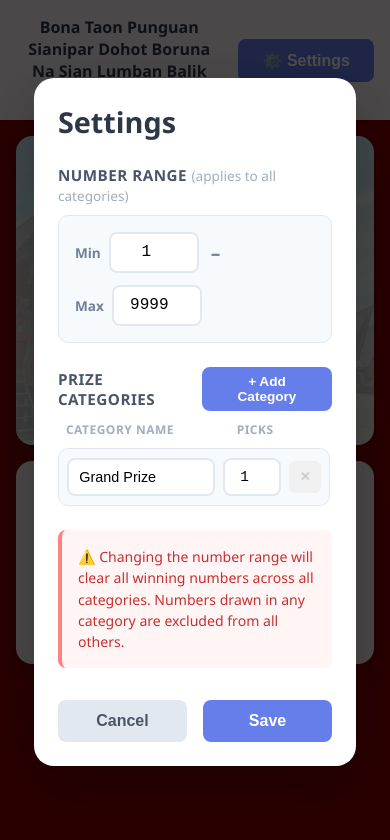
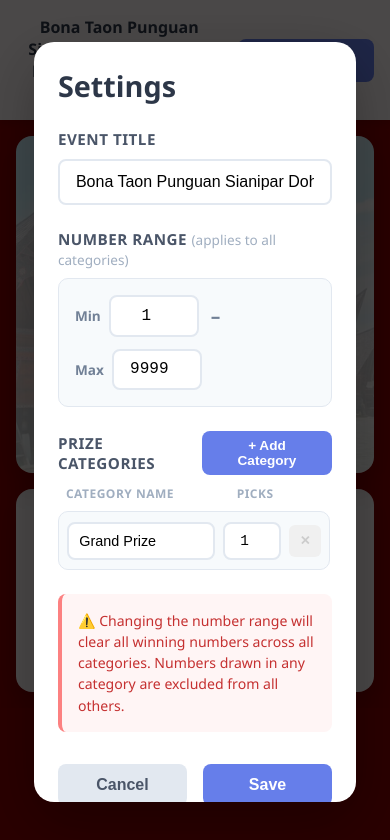
Before and after one commit to kevincsianipar/doorprize-app, a React (Create React App) app: page / in a window 390 px wide. Both pictures are taken after a click on the button "⚙️ Settings". Shown: the top 840 px of the page. Built offline with nearby package versions, Linux system fonts and the light colour scheme.

Commit message:
update overall functionality

```diff
--- a/src/App.css
+++ b/src/App.css
@@ -84,7 +84,7 @@ body {
   background: rgba(255, 255, 255, 0.15);
   border: 2px solid rgba(255, 255, 255, 0.3);
   color: rgba(255, 255, 255, 0.85);
-  padding: 0.5rem 1.25rem;
+  padding: 0.6rem 1.5rem;
   border-radius: 50px;
   font-size: 0.95rem;
   font-weight: 600;
@@ -93,7 +93,7 @@ body {
   white-space: nowrap;
   display: flex;
   align-items: center;
-  gap: 0.5rem;
+  gap: 0.6rem;
 }
 
 .category-tab:hover {
@@ -109,17 +109,18 @@ body {
 }
 
 .category-tab-name {
+  font-size: 1.4rem;
   font-weight: 600;
 }
 
 .category-tab-badge {
   background: rgba(139, 0, 0, 0.15);
   color: rgba(255, 255, 255, 0.9);
-  font-size: 0.75rem;
+  font-size: 0.9rem;
   font-weight: 700;
-  padding: 0.1rem 0.5rem;
+  padding: 0.15rem 0.6rem;
   border-radius: 50px;
-  min-width: 1.6rem;
+  min-width: 2rem;
   text-align: center;
 }
 
@@ -171,29 +172,41 @@ body {
   align-items: center;
   justify-content: center;
   box-shadow: 0 10px 30px rgba(0, 0, 0, 0.2);
+  position: relative;
+  overflow: hidden;
 }
 
 .active-category-header {
-  margin-bottom: 1rem;
+  margin-bottom: 2rem;
 }
 
 .active-category-label {
-  font-size: 1.7rem;
-  font-weight: 700;
-  color: #ffffff;
-  text-transform: uppercase;
-  letter-spacing: 2px;
-  padding: 0.55rem 1.75rem;
+  display: inline-flex;
+  flex-direction: column;
+  align-items: center;
+  gap: 0.3rem;
+  padding: 0.7rem 2rem;
   background: #4a0000;
-  border-radius: 50px;
+  border-radius: 16px;
+  text-align: center;
   text-shadow: 0 1px 3px rgba(0, 0, 0, 0.4);
 }
 
-.active-prize-separator {
-  font-weight: 400;
-  color: #ffffff;
-  opacity: 0.9;
+.active-category-name {
+  color: #fff;
+  font-size: 1.9rem;
+  font-weight: 700;
+  letter-spacing: 2px;
+  line-height: 1.1;
+  text-transform: uppercase;
+}
+
+.active-prize-line {
+  color: rgba(255, 255, 255, 0.88);
+  font-size: 1.8rem;
+  font-weight: 500;
   letter-spacing: 1px;
+  line-height: 1.3;
 }
 
 .slot-machine {
@@ -204,8 +217,8 @@ body {
 }
 
 .digit-slot {
-  width: 135px;
-  height: 185px;
+  width: 155px;
+  height: 210px;
   background: linear-gradient(145deg, #8b0000, #a52a2a);
   border-radius: 14px;
   display: flex;
@@ -241,7 +254,7 @@ body {
 }
 
 .digit {
-  font-size: 7rem;
+  font-size: 8.5rem;
   font-weight: 800;
   color: #ffffff;
   text-shadow: 2px 2px 6px rgba(0, 0, 0, 0.5);
@@ -255,7 +268,17 @@ body {
 
 /* Dramatic (single-pick) mode — lock-in thud when digit stops */
 .digit-slot.locking .digit {
-  animation: lockIn 0.45s cubic-bezier(0.25, 1.4, 0.5, 1) forwards;
+  animation: lockIn 0.55s cubic-bezier(0.2, 1.6, 0.4, 1) forwards;
+}
+
+.digit-slot.locking {
+  animation: slotGlow 0.6s ease-out forwards;
+}
+
+@keyframes slotGlow {
+  0%   { box-shadow: inset 0 4px 8px rgba(0,0,0,0.3), 0 0 0 0 rgba(255,215,0,0); }
+  35%  { box-shadow: inset 0 4px 8px rgba(0,0,0,0.3), 0 0 28px 8px rgba(255,215,0,0.75), 0 0 60px 12px rgba(255,140,0,0.3); }
+  100% { box-shadow: inset 0 4px 8px rgba(0,0,0,0.3), 0 10px 20px rgba(0,0,0,0.35); }
 }
 
 @keyframes spin {
@@ -294,6 +317,62 @@ body {
   100% { transform: scale(1);    filter: blur(0px); }
 }
 
+/* ── Dramatic Flash Overlay ── */
+.dramatic-flash {
+  position: absolute;
+  inset: 0;
+  background: radial-gradient(ellipse at center, rgba(255,215,0,0.45) 0%, rgba(255,140,0,0.15) 60%, transparent 100%);
+  border-radius: 16px;
+  pointer-events: none;
+  z-index: 20;
+  animation: flashFade 0.7s ease-out forwards;
+}
+
+@keyframes flashFade {
+  0%   { opacity: 1; }
+  60%  { opacity: 0.6; }
+  100% { opacity: 0; }
+}
+
+/* ── Fireworks ── */
+.fireworks-overlay {
+  position: absolute;
+  inset: 0;
+  pointer-events: none;
+  overflow: hidden;
+  z-index: 15;
+}
+
+.firework-burst {
+  position: absolute;
+  width: 0;
+  height: 0;
+}
+
+.firework-particle {
+  position: absolute;
+  width: 7px;
+  height: 7px;
+  border-radius: 50%;
+  background: var(--color);
+  opacity: 0;
+  animation: particleFly 1.3s ease-out var(--delay) forwards;
+}
+
+.firework-particle:nth-child(odd) {
+  width: 5px;
+  height: 14px;
+  border-radius: 3px;
+}
+
+@keyframes particleFly {
+  0%   { opacity: 1; transform: rotate(var(--angle)) translateY(0) scale(1); }
+  20%  { opacity: 1; }
+  80%  { opacity: 0.6; }
+  100% { opacity: 0; transform: rotate(var(--angle)) translateY(calc(var(--dist) * -1)) scale(0.3); }
+}
+
+/* ── Action Button ── */
 .action-btn {
   padding: 1.5rem 4rem;
   font-size: 1.5rem;
@@ -509,7 +588,7 @@ body {
 }
 
 .winner-number {
-  font-size: 2.2rem;
+  font-size: 3rem;
   font-weight: 900;
   color: #ffffff;
   font-family: 'Courier New', monospace;
@@ -629,7 +708,7 @@ body {
 }
 
 .modal-large {
-  max-width: 660px;
+  max-width: 900px;
 }
 
 @keyframes slideUp {
@@ -676,6 +755,21 @@ body {
   letter-spacing: 0;
   color: #a0aec0;
   font-size: 0.85rem;
+}
+
+/* Title input */
+.title-input {
+  width: 100%;
+  padding: 0.75rem 1rem;
+  border: 2px solid #e2e8f0;
+  border-radius: 8px;
+  font-size: 1rem;
+  transition: border-color 0.2s ease;
+}
+
+.title-input:focus {
+  outline: none;
+  border-color: #667eea;
 }
 
 /* Global range row */
@@ -968,16 +1062,20 @@ body {
   }
 
   .digit-slot {
-    width: 90px;
-    height: 124px;
+    width: 100px;
+    height: 138px;
   }
 
   .digit {
-    font-size: 4.5rem;
+    font-size: 5.5rem;
   }
 
-  .active-category-label {
+  .active-category-name {
     font-size: 1.3rem;
+  }
+
+  .active-prize-line {
+    font-size: 1.1rem;
   }
 
   .action-btn {
@@ -1001,17 +1099,24 @@ body {
   }
 
   .digit-slot {
-    width: 62px;
-    height: 86px;
+    width: 68px;
+    height: 94px;
   }
 
   .digit {
-    font-size: 3.2rem;
+    font-size: 3.6rem;
+  }
+
+  .active-category-name {
+    font-size: 1.2rem;
+  }
+
+  .active-prize-line {
+    font-size: 0.95rem;
   }
 
   .active-category-label {
-    font-size: 1rem;
-    padding: 0.35rem 1rem;
+    padding: 0.5rem 1.25rem;
   }
 
   .slot-machine {
--- a/src/App.js
+++ b/src/App.js
@@ -4,6 +4,31 @@ import './App.css';
 const STORAGE_KEY = 'doorprize_state';
 
 const generateId = () => Math.random().toString(36).substr(2, 9);
+
+const FIREWORK_COLORS = ['#ffd700', '#ff8c00', '#ff4500', '#ffffff', '#ffec00', '#ff6347'];
+
+function generateFireworks() {
+  const bursts = [];
+  for (let b = 0; b < 4; b++) {
+    const particles = [];
+    const count = 14;
+    for (let p = 0; p < count; p++) {
+      particles.push({
+        angle: `${((360 / count) * p + Math.random() * 15).toFixed(1)}deg`,
+        dist: `${Math.round(60 + Math.random() * 60)}px`,
+        color: FIREWORK_COLORS[Math.floor(Math.random() * FIREWORK_COLORS.length)],
+        delay: `${(Math.random() * 0.3).toFixed(2)}s`,
+      });
+    }
+    bursts.push({
+      id: generateId(),
+      x: `${(15 + Math.random() * 70).toFixed(1)}%`,
+      y: `${(20 + Math.random() * 60).toFixed(1)}%`,
+      particles,
+    });
+  }
+  return bursts;
+}
 
 const createDefaultCategory = () => ({
   id: generateId(),
@@ -21,11 +46,13 @@ function loadState() {
   return null;
 }
 
-function saveState(categories, activeCategoryId, globalMin, globalMax) {
+const DEFAULT_TITLE = 'Bona Taon Punguan Sianipar Dohot Boruna Na Sian Lumban Balik Tahun 2026';
+
+function saveState(categories, activeCategoryId, globalMin, globalMax, appTitle) {
   try {
     localStorage.setItem(
       STORAGE_KEY,
-      JSON.stringify({ categories, activeCategoryId, globalMin, globalMax })
+      JSON.stringify({ categories, activeCategoryId, globalMin, globalMax, appTitle })
     );
   } catch (e) {}
 }
@@ -45,16 +72,17 @@ function App() {
       const activeId = cats.find(c => c.id === saved.activeCategoryId)
         ? saved.activeCategoryId
         : cats[0].id;
-      return { categories: cats, activeCategoryId: activeId, globalMin, globalMax };
+      return { categories: cats, activeCategoryId: activeId, globalMin, globalMax, appTitle: saved.appTitle ?? DEFAULT_TITLE };
     }
     const cat = createDefaultCategory();
-    return { categories: [cat], activeCategoryId: cat.id, globalMin: 1, globalMax: 9999 };
+    return { categories: [cat], activeCategoryId: cat.id, globalMin: 1, globalMax: 9999, appTitle: DEFAULT_TITLE };
   });
 
   const [categories, setCategories] = useState(initState.categories);
   const [activeCategoryId, setActiveCategoryId] = useState(initState.activeCategoryId);
   const [globalMin, setGlobalMin] = useState(initState.globalMin);
   const [globalMax, setGlobalMax] = useState(initState.globalMax);
+  const [appTitle, setAppTitle] = useState(initState.appTitle);
   const [currentNumber, setCurrentNumber] = useState('0000');
   const [isAnimating, setIsAnimating] = useState(false);
   const [showSettings, setShowSettings] = useState(false);
@@ -64,9 +92,12 @@ function App() {
   const [editingGlobalMin, setEditingGlobalMin] = useState('1');
   const [editingGlobalMax, setEditingGlobalMax] = useState('9999');
   const [editingCategories, setEditingCategories] = useState([]);
+  const [editingTitle, setEditingTitle] = useState('');
 
   const [isDramatic, setIsDramatic] = useState(false);
   const [lockingDigits, setLockingDigits] = useState([false, false, false, false]);
+  const [showFlash, setShowFlash] = useState(false);
+  const [fireworks, setFireworks] = useState([]);
 
   const animationRef = useRef(null);
   const finalNumberRef = useRef('0000');
@@ -77,8 +108,8 @@ function App() {
   const isDramaticRef = useRef(false);
 
   useEffect(() => {
-    saveState(categories, activeCategoryId, globalMin, globalMax);
-  }, [categories, activeCategoryId, globalMin, globalMax]);
+    saveState(categories, activeCategoryId, globalMin, globalMax, appTitle);
+  }, [categories, activeCategoryId, globalMin, globalMax, appTitle]);
 
   const activeCategory = categories.find(c => c.id === activeCategoryId) || categories[0];
 
@@ -148,13 +179,19 @@ function App() {
 
       const dramatic = isDramaticRef.current;
       const stopDigit = (index) => {
-        if (index < 0) {
+        if (index > 3) {
           setIsAnimating(false);
           setIsDramatic(false);
           animatingDigitsRef.current = [false, false, false, false];
           setAnimatingDigits([false, false, false, false]);
           setLockingDigits([false, false, false, false]);
           addWinnerToCategory(finalNumber);
+          setShowFlash(true);
+          setFireworks(generateFireworks());
+          setTimeout(() => {
+            setShowFlash(false);
+            setFireworks([]);
+          }, 1500);
           isProcessingRef.current = false;
           return;
         }
@@ -166,10 +203,10 @@ function App() {
             setLockingDigits(prev => { const n = [...prev]; n[index] = false; return n; });
           }, 450);
         }
-        setTimeout(() => stopDigit(index - 1), stopDelayRef.current);
+        setTimeout(() => stopDigit(index + 1), stopDelayRef.current);
       };
 
-      stopDigit(3);
+      stopDigit(0);
     } else {
       if (isCategoryFull) return;
       isProcessingRef.current = true;
@@ -180,7 +217,7 @@ function App() {
         return;
       }
       const dramatic = activeCategory.pickCount === 1;
-      animationSpeedRef.current = 80;
+      animationSpeedRef.current = 60;
       stopDelayRef.current = dramatic ? 700 : 300;
       isDramaticRef.current = dramatic;
       setIsDramatic(dramatic);
@@ -229,6 +266,7 @@ function App() {
       ...c,
       pickCount: c.pickCount.toString(),
     })));
+    setEditingTitle(appTitle);
     setShowSettings(true);
   };
 
@@ -293,6 +331,7 @@ function App() {
     setGlobalMin(min);
     setGlobalMax(max);
     setCategories(newCategories);
+    setAppTitle(editingTitle.trim() || DEFAULT_TITLE);
     if (!newCategories.find(c => c.id === activeCategoryId)) {
       setActiveCategoryId(newCategories[0].id);
     }
@@ -317,7 +356,7 @@ function App() {
   return (
     <div className="App">
       <header className="app-header">
-        <h1 className="app-title">Bona Taon Punguan Sianipar Dohot Boruna Na Sian Lumban Balik Tahun 2026</h1>
+        <h1 className="app-title">{appTitle}</h1>
         <button className="settings-btn" onClick={openSettings}>
           ⚙️ Settings
         </button>
@@ -347,13 +386,39 @@ function App() {
       <div className="main-container">
         <div className="randomizer-section">
           <div className="active-category-header">
-            <div className="active-category-label">
-              {activeCategory?.name}
-              {activeCategory?.prizeName && (
-                <span className="active-prize-separator"> | {activeCategory.prizeName}</span>
-              )}
+          <div className="active-category-label">
+            <div className="active-category-name">{activeCategory?.name}</div>
+            {activeCategory?.prizeName && (
+              <div className="active-prize-line">{activeCategory.prizeName}</div>
+            )}
+          </div>
+          </div>
+
+          {showFlash && <div className="dramatic-flash" />}
+          {fireworks.length > 0 && (
+            <div className="fireworks-overlay">
+              {fireworks.map(burst => (
+                <div
+                  key={burst.id}
+                  className="firework-burst"
+                  style={{ left: burst.x, top: burst.y }}
+                >
+                  {burst.particles.map((p, i) => (
+                    <div
+                      key={i}
+                      className="firework-particle"
+                      style={{
+                        '--angle': p.angle,
+                        '--dist': p.dist,
+                        '--color': p.color,
+                        '--delay': p.delay,
+                      }}
+                    />
+                  ))}
+                </div>
+              ))}
             </div>
-          </div>
+          )}
 
           <div className={`slot-machine ${isDramatic ? 'dramatic' : ''}`}>
             {digits.map((digit, index) => (
@@ -445,6 +510,18 @@ function App() {
           <div className="modal-content modal-large" onClick={(e) => e.stopPropagation()}>
             <h2>Settings</h2>
             <div className="settings-form">
+
+              {/* Event Title */}
+              <div className="settings-section">
+                <label className="settings-section-label">Event Title</label>
+                <input
+                  type="text"
+                  className="title-input"
+                  placeholder={DEFAULT_TITLE}
+                  value={editingTitle}
+                  onChange={(e) => setEditingTitle(e.target.value)}
+                />
+              </div>
 
               {/* Global Number Range */}
               <div className="settings-section">
```
